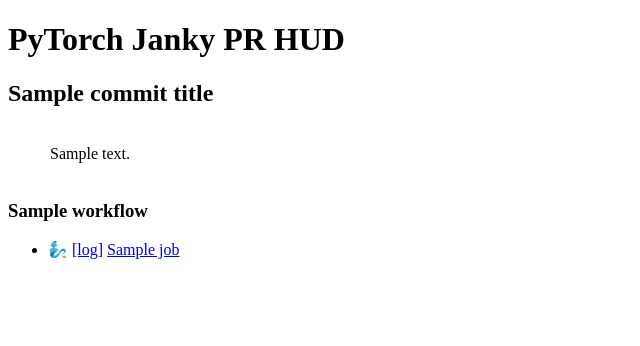
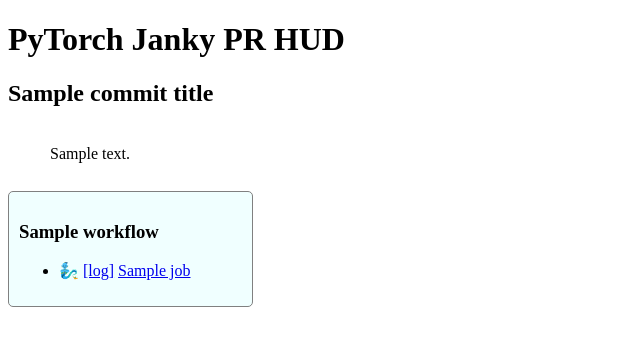
Before and after one commit to suo/torchci, a Flask app: template templates/commit.html in a window 1280 px wide. Shown: the top 346 px of the page, without its empty margins (0-640 px from the left). Run offline with Flask 2, Linux system fonts and the light colour scheme; the template is opened without the code that fills it: most values are stand-ins (such as "Sample title", 1, 10 or a date in 2020).

Commit message:
gridify commit view

```diff
--- a/templates/commit.html
+++ b/templates/commit.html
@@ -7,6 +7,19 @@
         max-height: 13em;
         overflow: scroll;
         margin: 10px;
+    }
+
+    .workflow-container {
+        display: grid;
+        grid-template-columns: repeat(5, 1fr);
+        grid-gap: 10px;
+    }
+
+    .workflow-box {
+        border: 1px solid gray;
+        padding: 10px;
+        border-radius: 5px;
+        background-color: azure;
     }
 </style>
 
@@ -24,20 +37,24 @@
         {{ commit_message_body }}
     </article>
 
+    <div class="workflow-container">
         {% for workflow, jobs in jobs_by_workflow.items() %}
-    <section>
+        <div class="workflow-box">
             <h3>{{ workflow }}</h3>
             <ul>
                 {% for job in jobs %}
                 <li>
                     {{ macros.emoji_for_conclusion(job.conclusion) }}
+                    {% if job.status == 'completed' %}
                     <a href="https://ossci-raw-job-status.s3.amazonaws.com/logs/{{job.id}}">[log]</a>
+                    {% endif %}
                     <a href="{{ job.html_url }}">{{ job.job_name }}</a>
                 </li>
                 {% endfor %}
             </ul>
-    </section>
+        </div>
         {% endfor %}
+    </div>
 
 </body>
 
```
Lines whose indentation alone changed are shown as unchanged.
